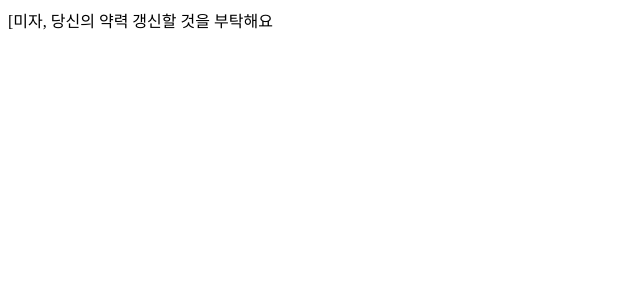
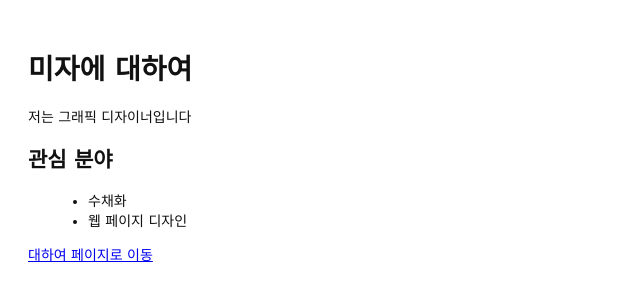
Before and after one commit to kang-min-su/my-git-repo, a plain HTML site: page about/meeja.html in a window 1280 px wide. Shown: the whole page, without its empty margins (0-640 px from the left). Drawn offline with Linux system fonts and the light colour scheme.

Commit message:
미자 약력 페이지 추가됨

```diff
--- a/about/meeja.html
+++ b/about/meeja.html
@@ -1 +1,18 @@
-[미자, 당신의 약력 갱신할 것을 부탁해요
+<!DOCTYPE html>
+<html lang="ko">
+<head>
+  <title>미자에 대하여</title>
+  <link rel="stylesheet" href="../style.css" />
+  <meta charset="utf-8" />
+</head>
+<body>
+  <h1>미자에 대하여</h1>
+  <p>저는 그래픽 디자이너입니다</p>
+  <h2>관심 분야</h2>
+  <ul>
+    <li>수채화</li>
+    <li>웹 페이지 디자인</li>
+  </ul>
+  <p><a href="index.html">대하여 페이지로 이동</a></p>
+</body>
+</html>
```
